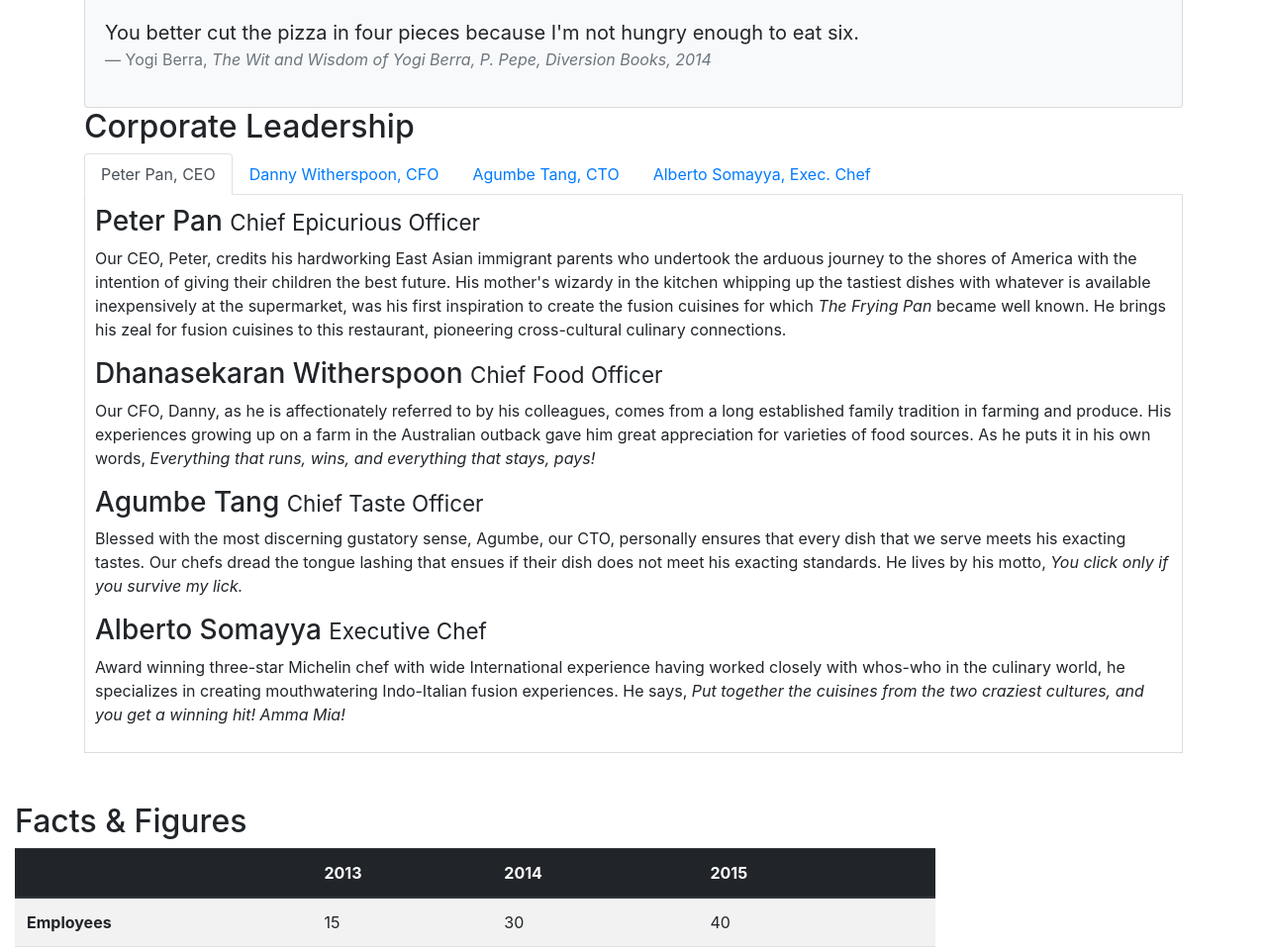
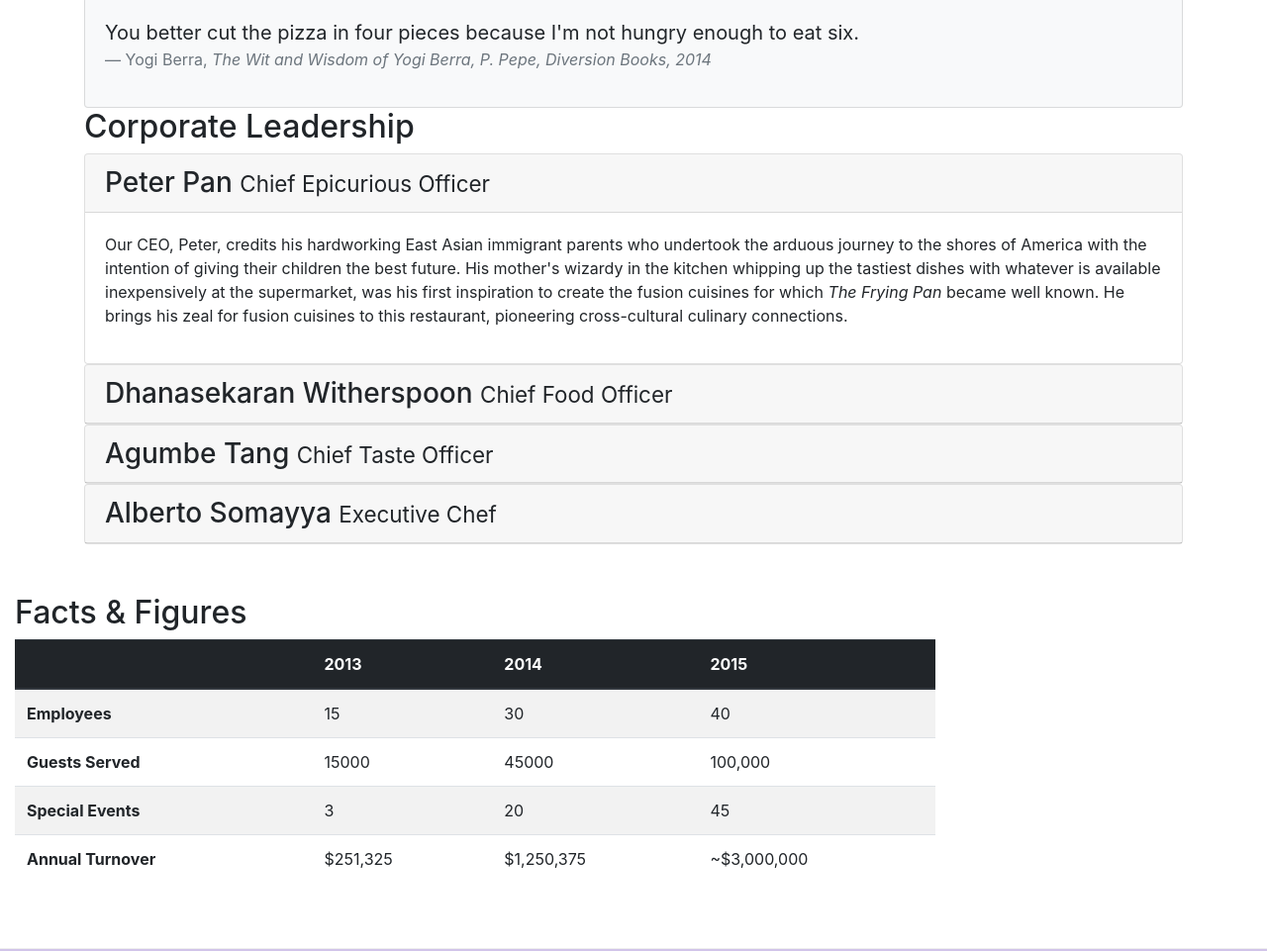
Before and after one commit to paulcavery/conFusion, a website: page aboutus.html in a window 1280 px wide. Shown: the part 762-1723 px from the top of the page at 99% size. Drawn offline with nearby package versions, Linux system fonts and the light colour scheme.

Commit message:
Accordian

```diff
--- a/aboutus.html
+++ b/aboutus.html
@@ -105,7 +105,7 @@
         <div class="row">
             <div class="col-12">
                 <h2>Corporate Leadership</h2>
-                <ul class="nav nav-tabs">
+                <!-- <ul class="nav nav-tabs">
                     <li class="nav-item">
                       <a class="nav-link active" href="#peter"
                         role="tab" data-toggle="tab">Peter Pan, CEO</a>
@@ -122,9 +122,9 @@
                       <a class="nav-link" href="#alberto" role="tab"
                         data-toggle="tab">Alberto Somayya, Exec. Chef</a>
                     </li>
-                </ul>
-                <div class="tab-content">
-                    <div role="tab-panel" class="tab-pane fade show active" id="peter">
+                </ul> -->
+                <div id="accordian">
+                    <!-- <div role="tab-panel" class="tab-pane fade show active" id="peter">
                         <h3>Peter Pan <small>Chief Epicurious Officer</small></h3>
                         <p class="d-none d-sm-block">Our CEO, Peter, credits his hardworking East Asian immigrant parents who undertook the arduous journey to the shores of America with the intention of giving their children the best future. His mother's wizardy in the kitchen whipping up the tastiest dishes with whatever is available inexpensively at the supermarket, was his first inspiration to create the fusion cuisines for which <em>The Frying Pan</em> became well known. He brings his zeal for fusion cuisines to this restaurant, pioneering cross-cultural culinary connections.</p>
                     </div>
@@ -132,13 +132,69 @@
                         <h3>Dhanasekaran Witherspoon <small>Chief Food Officer</small></h3>
                         <p class="d-none d-sm-block">Our CFO, Danny, as he is affectionately referred to by his colleagues, comes from a long established family tradition in farming and produce. His experiences growing up on a farm in the Australian outback gave him great appreciation for varieties of food sources. As he puts it in his own words, <em>Everything that runs, wins, and everything that stays, pays!</em></p>
                     </div>
-                    <div role="tab-panel" class="tab-pane fade show active" id="agumbe">
+                    <div role="tab-panel" class="tab-pane fade show active" id="">
                         <h3>Agumbe Tang <small>Chief Taste Officer</small></h3>
                         <p class="d-none d-sm-block">Blessed with the most discerning gustatory sense, Agumbe, our CTO, personally ensures that every dish that we serve meets his exacting tastes. Our chefs dread the tongue lashing that ensues if their dish does not meet his exacting standards. He lives by his motto, <em>You click only if you survive my lick.</em></p>
                     </div>
-                    <div role="tab-panel" class="tab-pane fade show active" id="alberto">
+                    <div role="tab-panel" class="tab-pane fade show active" id="peter">
                         <h3>Alberto Somayya <small>Executive Chef</small></h3>
                         <p class="d-none d-sm-block">Award winning three-star Michelin chef with wide International experience having worked closely with whos-who in the culinary world, he specializes in creating mouthwatering Indo-Italian fusion experiences. He says, <em>Put together the cuisines from the two craziest cultures, and you get a winning hit! Amma Mia!</em></p>
+                    </div> -->
+                    <div class="card">
+                        <div class="card-header" role="tab" id="peterhead">
+                        <h3 class="mb-0">
+                            <a data-toggle="collapse" data-target="#peter">
+                            Peter Pan <small>Chief Epicurious Officer</small>
+                            </a>
+                        </h3>
+                        </div>
+                        <div class="collapse show" id="peter" data-parent="#accordion">
+                            <div class="card-body">
+                                <p class="d-none d-sm-block">Our CEO, Peter, credits his hardworking East Asian immigrant parents who undertook the arduous journey to the shores of America with the intention of giving their children the best future. His mother's wizardy in the kitchen whipping up the tastiest dishes with whatever is available inexpensively at the supermarket, was his first inspiration to create the fusion cuisines for which <em>The Frying Pan</em> became well known. He brings his zeal for fusion cuisines to this restaurant, pioneering cross-cultural culinary connections.</p>
+                            </div>
+                        </div>
+                    </div>
+                    <div class="card">
+                            <div class="card-header" role="tab" id="dannyhead">
+                            <h3 class="mb-0">
+                                <a class="collapsed" data-toggle="collapse" data-target="#danny">
+                                Dhanasekaran Witherspoon <small>Chief Food Officer</small>
+                                </a>
+                            </h3>
+                        </div>
+                        <div class="collapse" id="danny" data-parent="#accordion">
+                            <div class="card-body">
+                                <p class="d-none d-sm-block">Our CFO, Danny, as he is affectionately referred to by his colleagues, comes from a long established family tradition in farming and produce. His experiences growing up on a farm in the Australian outback gave him great appreciation for varieties of food sources. As he puts it in his own words, <em>Everything that runs, wins, and everything that stays, pays!</em></p>
+                            </div>
+                        </div>
+                    </div>
+                    <div class="card">
+                            <div class="card-header" role="tab" id="agumbehead">
+                            <h3 class="mb-0">
+                                <a class="collapsed" data-toggle="collapse" data-target="#agumbe">
+                                Agumbe Tang <small>Chief Taste Officer</small>
+                                </a>
+                            </h3>
+                        </div>
+                        <div class="collapse" id="agumbe" data-parent="#accordion">
+                            <div class="card-body">
+                                <p class="d-none d-sm-block">Blessed with the most discerning gustatory sense, Agumbe, our CTO, personally ensures that every dish that we serve meets his exacting tastes. Our chefs dread the tongue lashing that ensues if their dish does not meet his exacting standards. He lives by his motto, <em>You click only if you survive my lick.</em></p>
+                            </div>
+                        </div>
+                    </div>
+                    <div class="card">
+                            <div class="card-header" role="tab" id="albertohead">
+                            <h3 class="mb-0">
+                                <a class="collapsed" data-toggle="collapse" data-target="#alberto">
+                                Alberto Somayya <small>Executive Chef</small>
+                                </a>
+                            </h3>
+                        </div>
+                        <div class="collapse" id="alberto" data-parent="#accordion">
+                            <div class="card-body">
+                                <p class="d-none d-sm-block">Award winning three-star Michelin chef with wide International experience having worked closely with whos-who in the culinary world, he specializes in creating mouthwatering Indo-Italian fusion experiences. He says, <em>Put together the cuisines from the two craziest cultures, and you get a winning hit! Amma Mia!</em></p>
+                            </div>
+                        </div>
                     </div>
                 </div>
             </div>
```
